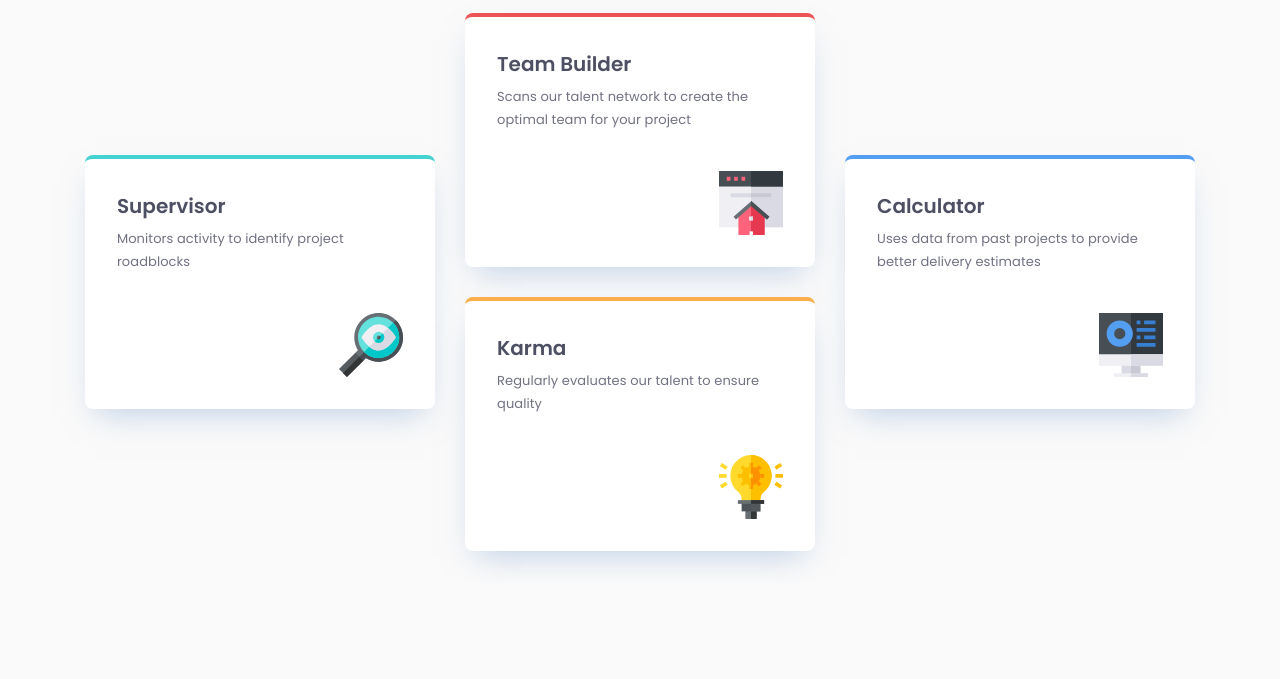
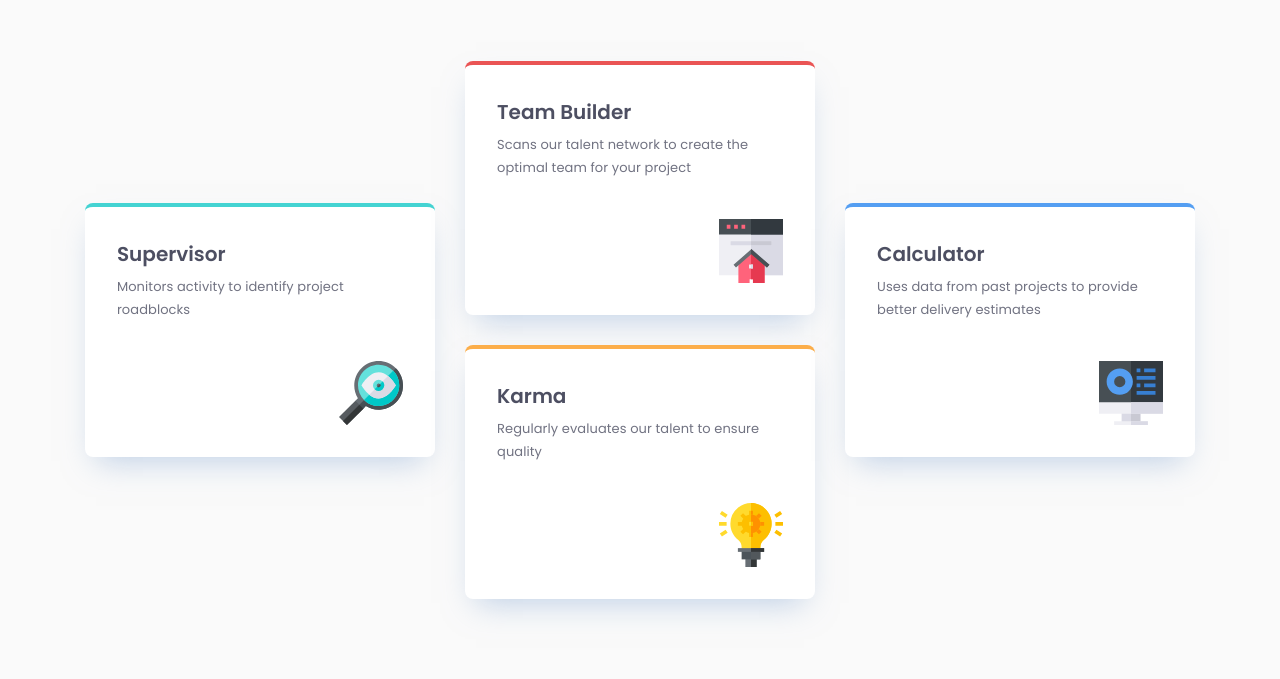
Before and after one commit to ldgni/four-card-feature-section, a plain HTML site: page index.html in a window 1280 px wide. Shown: the part 256-935 px from the top of the page. Before the commit the page ends 839 px from the top, so only its background shows below. Drawn offline with Linux system fonts and the light colour scheme.

Commit message:
Remove min-height on body

```diff
--- a/style.css
+++ b/style.css
@@ -35,13 +35,12 @@ body {
   font-size: 0.8125rem;
   display: grid;
   place-content: center;
-  min-height: 100vh;
   padding: 5.31rem 2rem 4.88rem 2rem;
 }
 
 @media (min-width: 48rem) {
   body {
-    padding: 2rem;
+    padding: 5rem 2rem 5rem 2rem;
   }
 }
 
```
